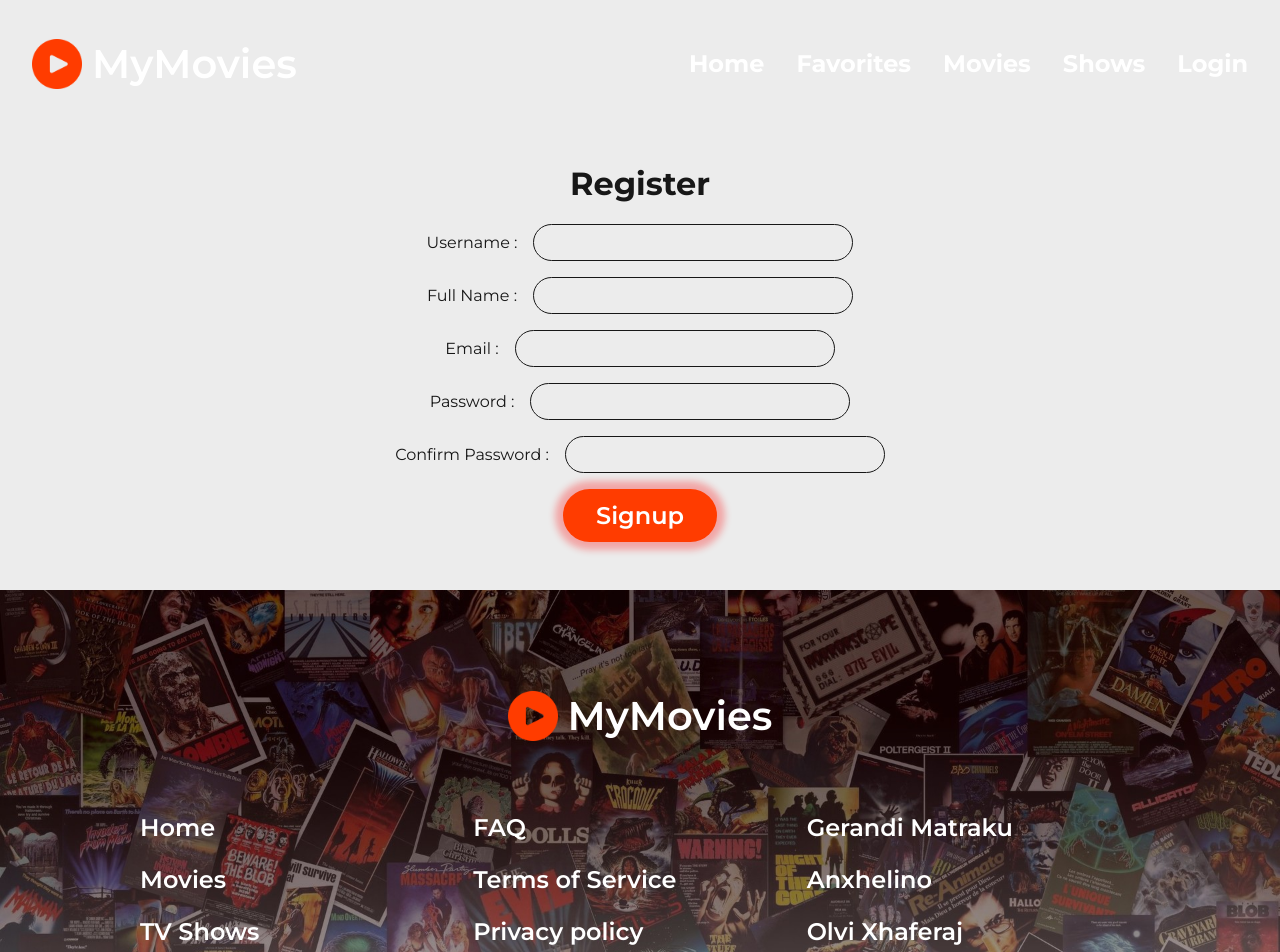
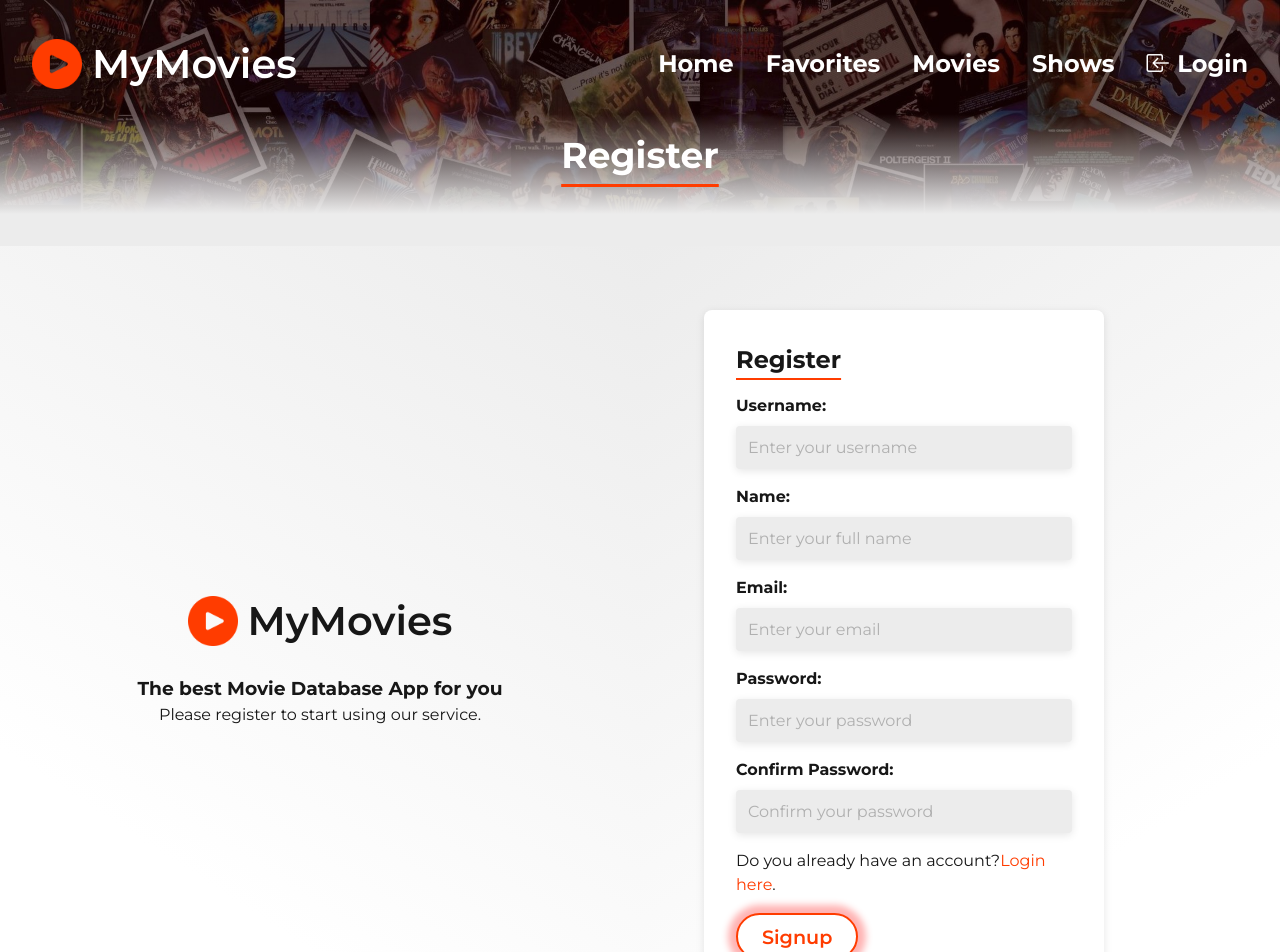
Before and after one commit to Gerandi/MyMovies-MERN-App, a React (Create React App) app in the folder client/: page /register in a window 1280 px wide. Shown: the top 952 px of the page. Built offline with nearby package versions, Linux system fonts and the light colour scheme; no server answers.

Commit message:
Fixes to Auth and Favorite

```diff
--- a/client/src/components/auth/Login.js
+++ b/client/src/components/auth/Login.js
@@ -1,39 +1,68 @@
-// todo
 import React, { useEffect } from 'react';
 import { useState } from 'react';
 import './Login.scss'
 import axios from 'axios';
 import { useNavigate } from "react-router-dom";
+import { Link } from 'react-router-dom';
+
+import PageHeader from '../page-header/PageHeader';
+import logo from '../../assets/main-logo.png';
 
 const Login = () => {
     const navigate = useNavigate();
     const [email, setEmail] = useState("");
     const [password, setPassword] = useState();
-    useEffect(()=>{
+
+    useEffect(() => {
         axios.get(`http://localhost:8000/api/users/loggeduser?email=${email}`).then(res => { console.log(res.data.user._id) })
+    }, [email])
 
-    },[email])
     const user = {
         email,
         password
     }
+
     const LoginHandle = () => {
-        axios.post('http://localhost:8000/api/users/login', user).then(res => {localStorage.setItem('jwt', '124q3cdfgdraw3q244444w555cfgudtse57w34s5eu8cfise58');
-        axios.get(`http://localhost:8000/api/users/loggeduser?email=${email}`).then(res => { localStorage.setItem("userid",res.data.user._id) });
-        localStorage.setItem('loggeduser',email);
-        navigate("/");
-        window.location.reload()})
+        axios.post('http://localhost:8000/api/users/login', user).then(res => {
+            localStorage.setItem('jwt', '124q3cdfgdraw3q244444w555cfgudtse57w34s5eu8cfise58');
+            axios.get(`http://localhost:8000/api/users/loggeduser?email=${email}`).then(res => { localStorage.setItem("userid", res.data.user._id) });
+            localStorage.setItem('loggeduser', email);
+            navigate("/");
+            window.location.reload()
+        })
     }
+
+
     return (
-        <div className='login-container'>
-            <h1>Login</h1>
-            <br></br>
-            <label>Email :<input className='inputforms' type='text' onChange={(e) => { setEmail(e.target.value) }} ></input></label>
-            <label>Password :<input className='inputforms' type='password' onChange={(e) => { setPassword(e.target.value) }} ></input></label>
-            <p style={{ marginTop: "3em" }}>Not a user? No problem you can <a className='rg-here' href='/register'>register here</a> </p>
-            <br></br>
-            <button onClick={LoginHandle} class="btn">Login</button>
-        </div>
+        <>
+            <PageHeader>
+                Login
+            </PageHeader>
+            <div className='login-page'>
+
+                <div className='left'>
+                    <div className='logo'>
+                        <img src={logo} alt='MyMovies' />
+                        <Link to='/'>MyMovies</Link>
+                    </div><br></br>
+                    <h3>The best Movie Database App for your</h3>
+                    <p>Please login to continue using our service.</p>
+                </div>
+            <div className='form-container'>
+                    <div className='form'>
+                        <h1>Login</h1>
+                        <label>Email:</label>
+                        <input className='inputforms' type='text' onChange={(e) => { setEmail(e.target.value) }} placeholder="example@example.com" ></input>
+                        <label>Password:</label>
+                        <input className='inputforms' type='password' onChange={(e) => { setPassword(e.target.value) }} placeholder="Enter your password"></input>
+                        <p>Not a user? No problem you can <a className='rg-here' href='/register'>register here</a>.</p>
+                        <button onClick={LoginHandle} class="login-btn">
+                        <i class="bi bi-box-arrow-in-left"></i>
+                            Login</button>
+                    </div>
+                </div>
+            </div>
+        </>
     );
 };
 
--- a/client/src/components/auth/Login.scss
+++ b/client/src/components/auth/Login.scss
@@ -1,22 +1,106 @@
 @use "../../scss/" as *;
 
-.login-container{
-    display: flex;
-    flex-direction: column;
-    align-items: center;
-    justify-content: space-evenly;
-    text-align: center;
-    margin-top: 10em;
-    margin-bottom: 3em;
-    gap: 1em;
-}
-.inputforms{
-    width: 20em;
-    margin-left: 1rem;
-    background-color: transparent;
-    border: 0.1rem solid $txt-color;
+.login-page {
+  display: flex;
+  flex-direction: row;
+  width: 100%;
+  height: 80vh;
+  background-color: $body-bg;
 }
 
-.rg-here{
-    color: blue;
+.left {
+  flex: 1;
+  color: $txt-color;
+  background-color: $main-color;
+  background-image: linear-gradient(35deg, $body-bg 0%, $body-bg 50%, $white 100%);
+  border-radius: 0 $border-radius 0 0;
+  display: flex;
+  flex-direction: column;
+  justify-content: center;
+  align-items: center;
 }
+
+.form-container {
+  flex: 1;
+  display: flex;
+  justify-content: center;
+  align-items: center;
+}
+
+.form {
+  max-width: 400px;
+  padding: 40px;
+  background-color: white;
+  box-shadow: 0px 2px 8px rgba(0, 0, 0, 0.1);
+  border-radius: 8px;
+}
+
+.form > h1 {
+  font-size: 24px;
+  font-weight: bold;
+  margin-bottom: 16px;
+  text-decoration: underline;
+  text-decoration-thickness: 2px;
+  text-decoration-color: $main-color;
+  text-underline-offset: 10px;
+}
+
+label {
+  display: block;
+  margin-bottom: 8px;
+  font-weight: bold;
+}
+
+.inputforms {
+  display: block;
+  background-color: $body-bg;
+  width: 100%;
+  padding: 12px;
+  margin-bottom: 16px;
+  border: none;
+  border-radius: 4px;
+  box-shadow: 0px 2px 8px rgba(0, 0, 0, 0.1);
+}
+
+.inputforms:focus {
+  outline: none;
+  box-shadow: 0px 0px 0px 2px #ff3c00;
+}
+
+.inputforms::placeholder {
+  color: #b0b0b0;
+}
+
+.inputforms:focus::placeholder {
+  color: transparent;
+}
+
+.rg-here {
+  color: #ff3c00;
+  text-decoration: none;
+  margin-bottom: 1rem;
+}
+
+.rg-here:hover {
+  text-decoration: underline;
+}
+
+.login-btn {
+  margin-top: 1rem;
+  border: 4px solid transparent;
+  background-color: $white;
+  color: $main-color;
+  border-radius: $border-radius;
+  padding: 0.6rem 1.5rem;
+  font-size: 1.2rem;
+  font-weight: 600;
+  box-shadow: 0px 0px 7px 8px #ff00004d;
+  transition: box-shadow 0.3s ease;
+  position: relative;
+}
+
+.login-btn:hover {
+  color: $white;
+  background-color: $main-color;
+  box-shadow: 0px 0px 7px 15px #ff00004d;
+}
--- a/client/src/components/auth/Signup.js
+++ b/client/src/components/auth/Signup.js
@@ -1,7 +1,12 @@
 import React from 'react';
 import { useState } from 'react';
 import axios from 'axios';
-import { useNavigate } from "react-router-dom";
+import { useNavigate, Link } from "react-router-dom";
+
+import PageHeader from '../page-header/PageHeader';
+import logo from '../../assets/main-logo.png';
+import './Signup.scss';
+
 const Signup = () => {
     const navigate = useNavigate();
     const [name, setUsername] = useState("");
@@ -21,15 +26,41 @@ const Signup = () => {
         .catch(err=>console.log(err))
     }
     return (
-        <div className='login-container'>
-            <h1>Register</h1>
-            <label>Username :<input className='inputforms' type='text' onChange={(e) => { setUsername(e.target.value) }} ></input></label>
-            <label>Full Name :<input className='inputforms' type='text' onChange={(e) => { setFullName(e.target.value) }} ></input></label>
-            <label>Email :<input className='inputforms' type='text' onChange={(e) => { setEmail(e.target.value) }} ></input></label>
-            <label>Password :<input className='inputforms' type='password' onChange={(e) => { setPassword(e.target.value) }} ></input></label>
-            <label>Confirm Password :<input className='inputforms' type='password' onChange={(e) => { setConfirmPassword(e.target.value) }} ></input></label>
-            <button onClick={registerHandler} class="btn">Signup</button>
-        </div>
+        <>
+            <PageHeader>
+                Register
+            </PageHeader>
+
+            <div className='signup-page'>
+                <div className='signup-left'>
+                        <div className='logo'>
+                            <img src={logo} alt='MyMovies' />
+                            <Link to='/'>MyMovies</Link>
+                        </div><br></br>
+                        <h3>The best Movie Database App for you</h3>
+                        <p>Please register to start using our service.</p>
+                </div>
+                <div className='signup-right'>
+                    <div className='signup-right-gradient'>
+                        <div className='register-container'>
+                            <h1>Register</h1>
+                            <label>Username:</label>
+                            <input className='inputforms' type='text' onChange={(e) => { setUsername(e.target.value) }} placeholder="Enter your username" />
+                            <label>Name:</label>
+                            <input className='inputforms' type='text' onChange={(e) => { setFullName(e.target.value) }} placeholder="Enter your full name" />
+                            <label>Email:</label>
+                            <input className='inputforms' type='text' onChange={(e) => { setEmail(e.target.value) }} placeholder="Enter your email" />
+                            <label>Password:</label>
+                            <input className='inputforms' type='password' onChange={(e) => { setPassword(e.target.value) }} placeholder="Enter your password" />
+                            <label>Confirm Password:</label>
+                            <input className='inputforms' type='password' onChange={(e) => { setConfirmPassword(e.target.value) }} placeholder="Confirm your password" />
+                            <p>Do you already have an account?<a className='rg-here' href='/login'>Login here</a>.</p>
+                            <button onClick={registerHandler} class="register-btn">Signup</button>
+                        </div>
+                    </div>
+                </div>
+            </div>
+        </>
     );
 };
 
--- /dev/null
+++ b/client/src/components/auth/Signup.scss
@@ -0,0 +1,73 @@
+@use "../../scss/" as *;
+
+.signup-page {
+  display: flex;
+  justify-content: center;
+  height: 100%;
+}
+
+.signup-left {
+  flex: 1;
+  display: flex;
+  flex-direction: column;
+  justify-content: center;
+  align-items: center;
+  color: $txt-color;
+  background-color: $main-color;
+  background-image: linear-gradient(-147deg, $body-bg 0%, $white 74%);
+}
+
+
+.signup-right {
+  flex: 1;
+  background: $body-bg
+}
+
+.signup-right-gradient {
+  padding: 4rem;
+  height: 100%;
+  background: linear-gradient(-147deg, $body-bg 0%, $white 74%);
+  background-image: linear-gradient(147deg, $body-bg 0%, $white 74%);
+}
+
+.register-container {
+  display: block;
+  background-color: $white;
+  width: 400px;
+  padding: 2rem;
+  margin-bottom: 16px;
+  border: none;
+  border-radius: 8px;
+  box-shadow: 0px 2px 8px rgba(0, 0, 0, 0.1);
+}
+
+.register-container > h1 {
+  font-size: 24px;
+  font-weight: bold;
+  margin-bottom: 16px;
+  text-decoration: underline;
+  text-decoration-thickness: 2px;
+  text-decoration-color: $main-color;
+  text-underline-offset: 10px;
+}
+
+.register-btn {
+  margin-top: 1rem;
+  border: 4px solid transparent;
+  background-color: $white;
+  color: $main-color;
+  border: 2px solid $main-color;
+  border-radius: $border-radius;
+  padding: 0.6rem 1.5rem;
+  font-size: 1.2rem;
+  font-weight: 600;
+  box-shadow: 0px 0px 7px 8px #ff00004d;
+  transition: box-shadow 0.3s ease;
+  position: relative;
+}
+
+.register-btn:hover {
+  color: $white;
+  background-color: $main-color;
+  box-shadow: 0px 0px 7px 15px #ff00004d;
+}
--- a/client/src/components/favorite/FavoriteButton.js
+++ b/client/src/components/favorite/FavoriteButton.js
@@ -7,14 +7,10 @@ function FavoriteButton({ movieId }) {
   const [favorite, setFavorite] = useState(false);
   const [token, setToken] = useState(localStorage.getItem("jwt"));
   const [btnndisable, setBtnndisable] = useState()
-  const [loggeduseremail] = useState(localStorage.getItem("loggeduser"))
-  const [loggeduser, setLogedduser] = useState()
 
   const userId = localStorage.getItem("userid");
 
   useEffect(() => {
-    axios.get(`http://localhost:8000/api/users/loggeduser?email=${loggeduseremail}`).then(res => { setLogedduser(res.data.user) })
-
     if (token == null) {
       setBtnndisable({ backgroundColor: "white", color: "black", boxShadow: "0px 0px 2px 2px", cursor: "not-allowed" })
     }
--- a/client/src/components/header/Header.js
+++ b/client/src/components/header/Header.js
@@ -62,6 +62,8 @@ const Header = () => {
     };
   }, []);
 
+
+
   return (
     <div ref={headerRef} className='header'>
       <div className='header__wrap container'>
@@ -75,7 +77,7 @@ const Header = () => {
               <Link to={e.path}>{e.display}</Link>
             </li>
           ))}
-            {token ==null ?<li className='signout' onClick={loginHandler}>Login
+            {token ==null ?<li className='signout' onClick={loginHandler}><i class="bi bi-box-arrow-in-left"></i> Login
             </li>:<l1 >Hi, {loggeduser?.name}</l1>}
 
             {token !==null ?<li className='signout' onClick={logoutHandler}>Logout
```
Also changed, not shown: client/src/components/favorite/FavoriteView.js (+2 -6 lines).
